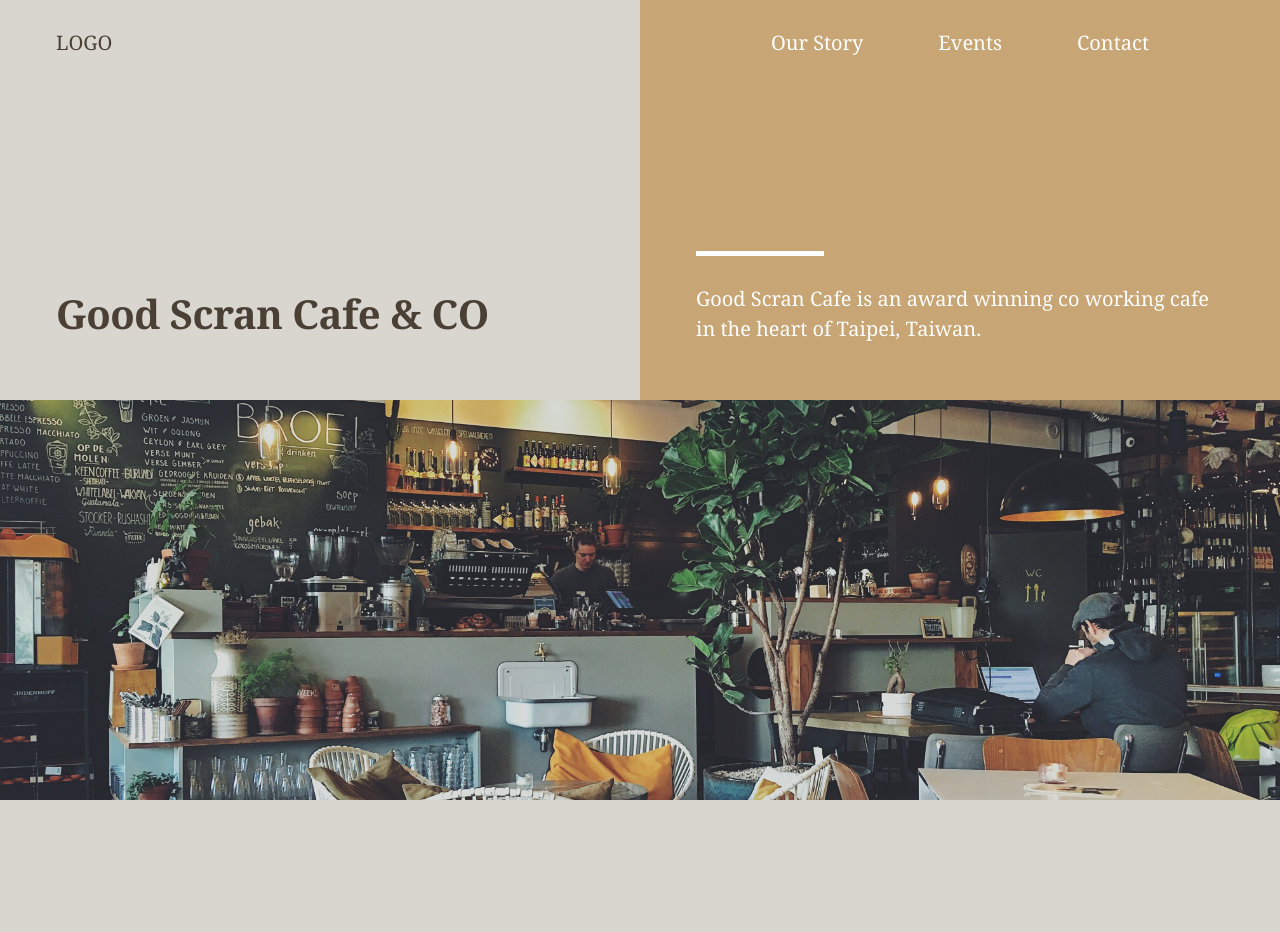
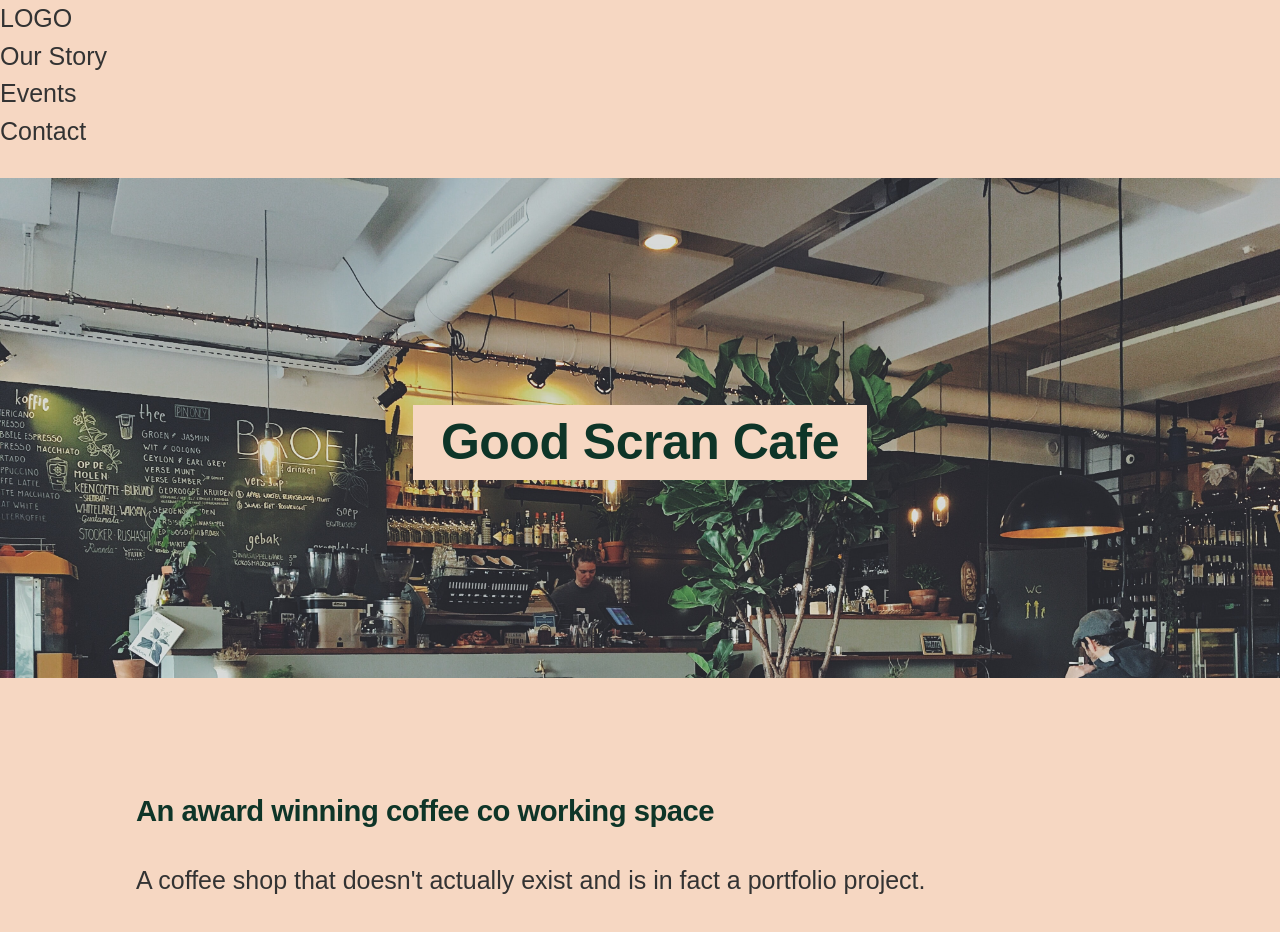
Before and after one commit to davidgeorgebell/nextjs-venue-site, a Next.js app: page / in a window 1280 px wide. Shown: the top 932 px of the page. Before the commit the page ends 800 px from the top, so only its background shows below. Built offline with nearby package versions, Linux system fonts and the light colour scheme.

Commit message:
re style

```diff
--- a/components/Nav.js
+++ b/components/Nav.js
@@ -2,10 +2,13 @@ import React from 'react';
 
 export const Nav = () => {
   return (
-    <ul className='nav-list'>
-      <li className='nav-list-item'>Our Story</li>
-      <li className='nav-list-item'>Events</li>
-      <li className='nav-list-item'>Contact</li>
-    </ul>
+    <div className='nav-wrapper'>
+      <span>LOGO</span>
+      <ul className='nav-list'>
+        <li className='nav-list-item'>Our Story</li>
+        <li className='nav-list-item'>Events</li>
+        <li className='nav-list-item'>Contact</li>
+      </ul>
+    </div>
   );
 };
--- a/pages/index.js
+++ b/pages/index.js
@@ -8,26 +8,24 @@ export default function Home() {
         <title>Good Scran Cafe</title>
         <link rel='icon' href='/favicon.ico' />
       </Head>
+      <header>
+        <Nav />
+      </header>
+      <div>
+        <main>
+          <div className='hero'>
+            <div className='content-container'>
+              <h1 className='hero-title'>Good Scran Cafe</h1>
+            </div>
+          </div>
 
-      <div className='content-container'>
-        <main>
-          <div className='home-grid-wrapper'>
-            <div className='home-grid-1'>
-              <span>LOGO</span>
-              <h1 className='title'>Good Scran Cafe & CO</h1>
-            </div>
-            <div className='home-grid-2'>
-              <Nav />
-              <div className='intro'>
-                <span className='decoration'></span>
-                <p className='intro-text'>
-                  Good Scran Cafe is an award winning co working cafe in the
-                  heart of Taipei, Taiwan.
-                </p>
-              </div>
-            </div>
-            <div className='home-grid-3'>
-              <img className='home-image' src='/cafe.jpg' alt='Cafe' />
+          <div className='intro'>
+            <div className='content-container'>
+              <h3> An award winning coffee co working space</h3>
+              <p className='intro-text'>
+                A coffee shop that doesn't actually exist and is in fact a
+                portfolio project.
+              </p>
             </div>
           </div>
         </main>
--- a/styles/global.css
+++ b/styles/global.css
@@ -2,10 +2,9 @@
   --font-plain: Arial, 'Helvetica', sans-serif;
   --font-fancy: Georgia, serif;
   --font-mono: menlo, Monaco, monospace;
-  --bg: #d9d5cf;
-  --bg-bravo: #c7a575;
-  --fg: #ffffff;
-  --fg-bravo: #4a4035;
+  --bg: #f6d7c2;
+  --bg-darkish: #101216;
+  --fg: #0e3528;
   --accents-1: #111111;
   --accents-2: #333333;
   --accents-3: #444444;
@@ -14,8 +13,23 @@
   --accents-6: #999999;
   --accents-7: #eaeaea;
   --accents-8: #fafafa;
-  --foxtrot: #dec1ab;
-  --alpha: #e0caac;
+  --error: #ff0000;
+  --error-light: #ff3333;
+  --erro-dark: #e60000;
+  --alpha: #0070f3;
+  --alpha-light: #3291ff;
+  --alpha-dark: #0761d1;
+  --bravo: #f5a623;
+  --bravo-light: #f7b955;
+  --bravo-dark: #ab570a;
+  --charlie: #50e3c2;
+  --charlie-light: #79ffe1;
+  --charlie-dark: #29bc9b;
+  --delta: #f81ce5;
+  --echo: #7928ca;
+  --echo-light: #8a63d2;
+  --echo-dark: #4c2889;
+  --foxtrot: #ff0080;
   --radius: 8px;
   --shadow-small: 0 5px 10px rgba(0, 0, 0, 0.12);
   --shadow-medium: 0 8px 30px rgba(0, 0, 0, 0.12);
@@ -34,8 +48,8 @@ body {
   scroll-behavior: smooth;
   text-rendering: optimizeSpeed;
   line-height: 1.5;
-  font-family: var(--font-fancy);
-  color: var(--fg-bravo);
+  font-family: var(--font-plain);
+  color: var(--accents-2);
   background: var(--bg);
 }
 h1,
@@ -45,7 +59,7 @@ h4,
 h5,
 h6 {
   letter-spacing: -0.5px;
-  color: var(--fg-bravo);
+  color: var(--fg);
 }
 
 /* Box sizing rules */
@@ -77,11 +91,12 @@ h1,
 h2,
 h3,
 h4 {
-  margin: 0;
+  margin-top: var(--flow-mid);
+  margin-bottom: var(--flow-space);
 }
 
 p {
-  margin: 0;
+  margin-bottom: var(--flow-space);
 }
 
 /* Remove list styles on ul, ol elements with a class attribute */
@@ -96,7 +111,7 @@ a:not([class]) {
   text-decoration-skip-ink: auto;
 }
 a {
-  /* color: var(--fg); */
+  color: var(--foxtrot);
   text-decoration: none;
   font-weight: bold;
 }
@@ -114,8 +129,8 @@ select {
   font: inherit;
 }
 ::selection {
-  background-color: var(--fg-bravo);
-  color: var(--fg);
+  background-color: var(--fg);
+  color: var(--bg);
 }
 time {
   text-transform: uppercase;
@@ -141,135 +156,66 @@ blockquote {
   border-left: 0.3rem solid var(--foxtrot);
 }
 
+/* ------- Code --------- */
+
+pre {
+  max-width: 100%;
+  background: var(--accents-2);
+  overflow: auto;
+  border-radius: var(--radius);
+  padding: 1rem;
+  font-size: 0.874rem;
+  border: 1px solid var(--foxtrot);
+}
+code {
+  color: var(--fg);
+}
+
 /* ------ Responsive Type ---------- */
 
 @media (min-width: 640px) {
   body {
-    font-size: 17px;
+    font-size: 20px;
   }
 }
 @media (min-width: 768px) {
   body {
-    font-size: 18px;
+    font-size: 22px;
   }
 }
 @media (min-width: 1024px) {
   body {
-    font-size: 19px;
+    font-size: 24px;
   }
 }
 @media (min-width: 1280px) {
   body {
-    font-size: 20px;
+    font-size: 25px;
   }
 }
-
-/* App styles */
-
-footer {
-  max-width: 100%;
-  position: absolute;
-  bottom: 0;
-  height: 50px;
-  display: flex;
-  justify-content: center;
-  align-items: center;
-}
-
-footer a {
-  display: flex;
-  justify-content: center;
-  align-items: center;
-  font-size: 15px;
-}
-
-a {
-  text-decoration: none;
-}
-
 .container {
   margin: 0 auto;
   padding: 0;
   max-width: 100%;
 }
-
 .content-container {
-  max-width: 80rem;
+  max-width: 70rem;
   margin: 0 auto;
-  padding: 0;
+  padding: var(--flow-mid);
 }
 
-/* Home Page */
+/* Hero */
 
-.home-grid-wrapper {
-  height: 100vh;
-  width: 100vw;
-  grid-template-columns: 1fr 1fr;
-  grid-template-rows: 1fr 1fr;
-  display: grid;
-  grid-template-areas:
-    'grid-1 grid-2'
-    'grid-3 grid-3';
+.hero {
+  background: url('/cafe.jpg');
+  background-size: cover;
+  height: 20em;
+  display: flex;
+  justify-content: center;
+  align-items: center;
 }
-.home-grid-1 {
-  grid-area: grid-1;
-  display: flex;
-  flex-direction: column;
-  justify-content: space-between;
-  height: 50vh;
+.hero-title {
   background: var(--bg);
-  padding-top: var(--flow-space);
-  padding-bottom: var(--flow-mid);
-  padding-left: var(--flow-mid);
-  padding-right: var(--flow-mid);
-  color: var(--fg-bravo);
+  color: var(--fg);
+  padding: 0 var(--flow-space);
 }
-.home-grid-2 {
-  grid-area: grid-2;
-  display: flex;
-  flex-direction: column;
-  justify-content: space-between;
-  height: 50vh;
-  background: var(--bg-bravo);
-  padding-top: var(--flow-space);
-  padding-bottom: var(--flow-mid);
-  padding-left: var(--flow-mid);
-  padding-right: var(--flow-mid);
-  color: var(--fg);
-}
-.intro {
-  display: grid;
-  grid-template-rows: 1fr 5px 1fr;
-}
-.decoration {
-  background: var(--fg);
-  grid-row: 2;
-  width: 8rem;
-}
-.intro-text {
-  grid-row: 3;
-  justify-self: end;
-  margin-top: var(--flow-space);
-}
-
-.home-grid-3 {
-  grid-area: grid-3;
-  /* background-image: url('/cafe.jpg');
-  background-size: cover;
-  background-position: top;
-  min-height: 100%; */
-}
-.home-image {
-  object-fit: cover;
-  height: 50vh;
-  width: 100vw;
-}
-
-/* Nav */
-
-.nav-list {
-  grid-area: grid-2;
-  display: flex;
-  justify-content: space-evenly;
-  grid-row: 1;
-}
```
